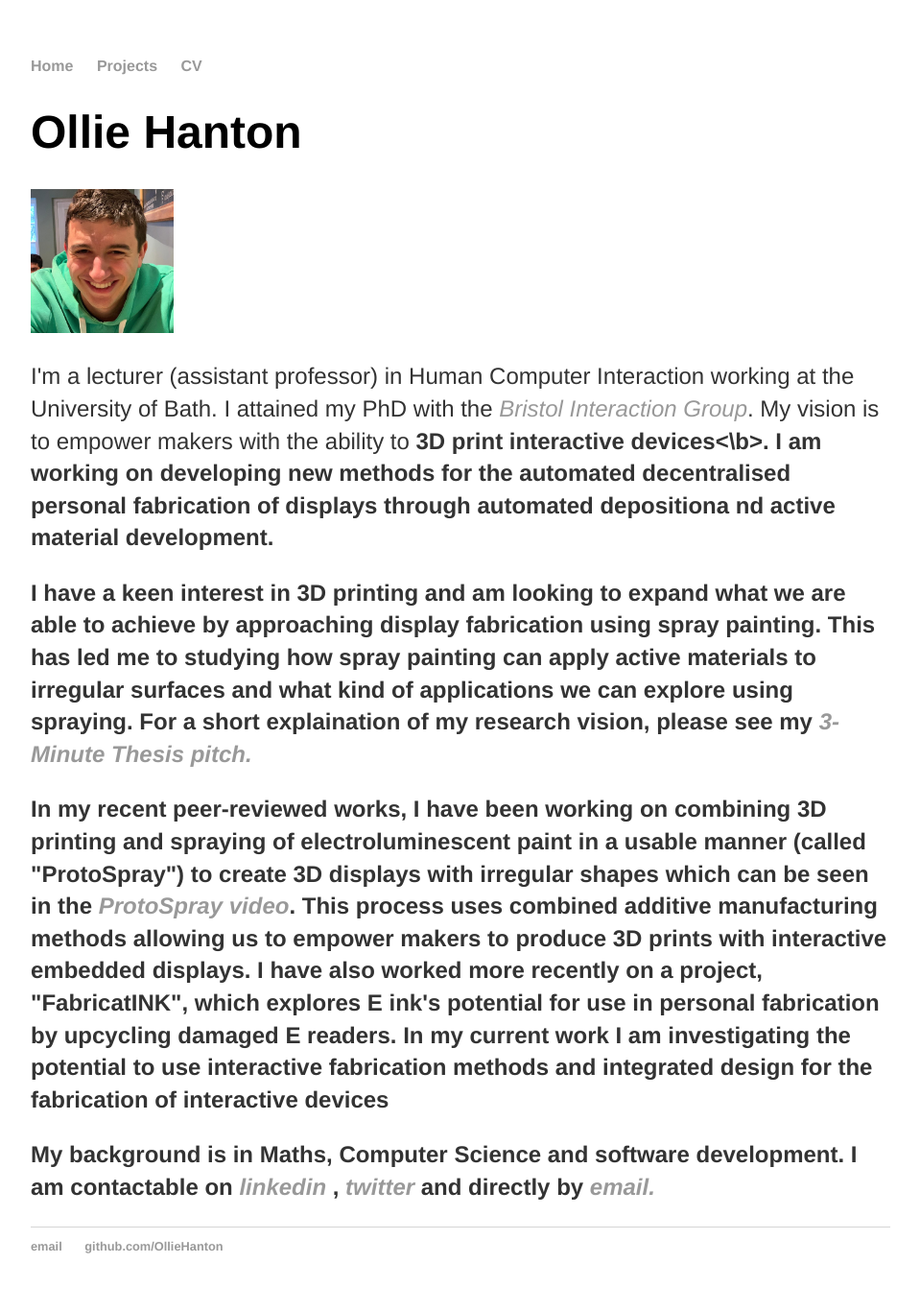
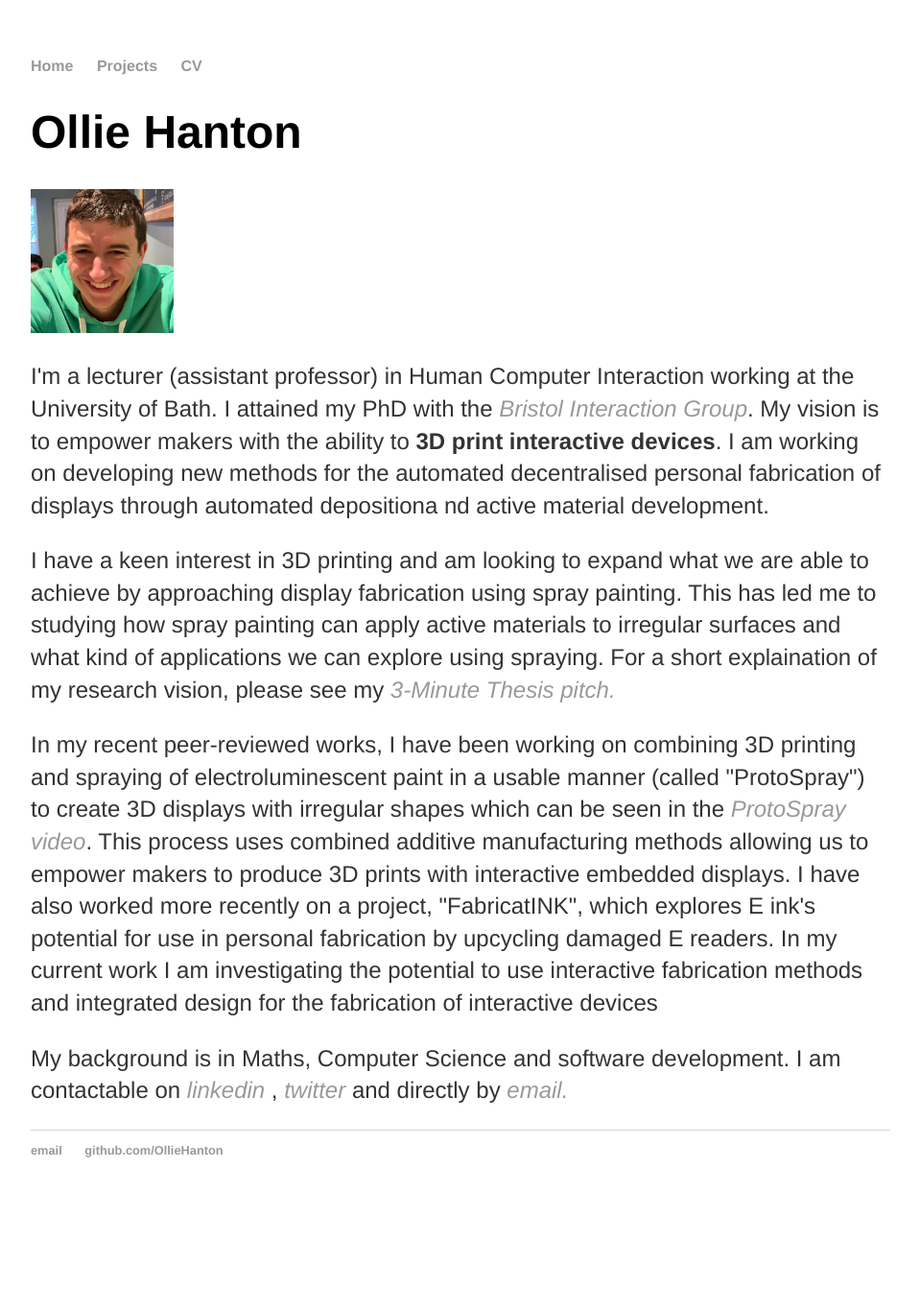
Before and after one commit to OllieHanton/olliehanton.github.io, a Jekyll site: the page built from index.html, in a window 1280 px wide. Shown: the whole page at 96% size, without its empty margins (160-1119 px from the left). Built offline with Jekyll 4.4.1, drawn with Linux system fonts in a browser that asks for light colours; after the commit the page ends 1266 px from its top, so only the background shows below that.

```diff
--- a/index.html
+++ b/index.html
@@ -6,7 +6,7 @@ title: Ollie Hanton, Lecturer in Human Computer Interaction
 	<h1>Ollie Hanton</h1>
 	<img src="/asset/olliehanton.jpg" alt="profile picture" height="150">
 	<p> I'm a lecturer (assistant professor) in Human Computer Interaction working at the University of Bath. I attained my PhD with the <a href="http://www.biglab.co.uk/people/"><em>Bristol Interaction Group</em></a>.
-		My vision is to empower makers with the ability to <b>3D print interactive devices<\b>. I am working on developing new methods for the
+		My vision is to empower makers with the ability to <b>3D print interactive devices</b>. I am working on developing new methods for the
 		automated decentralised personal fabrication of displays through automated depositiona nd active material development. </p>
 
 	<p> I have a keen interest in 3D printing and am looking to expand what we are able to achieve by approaching display fabrication using spray painting.
```
